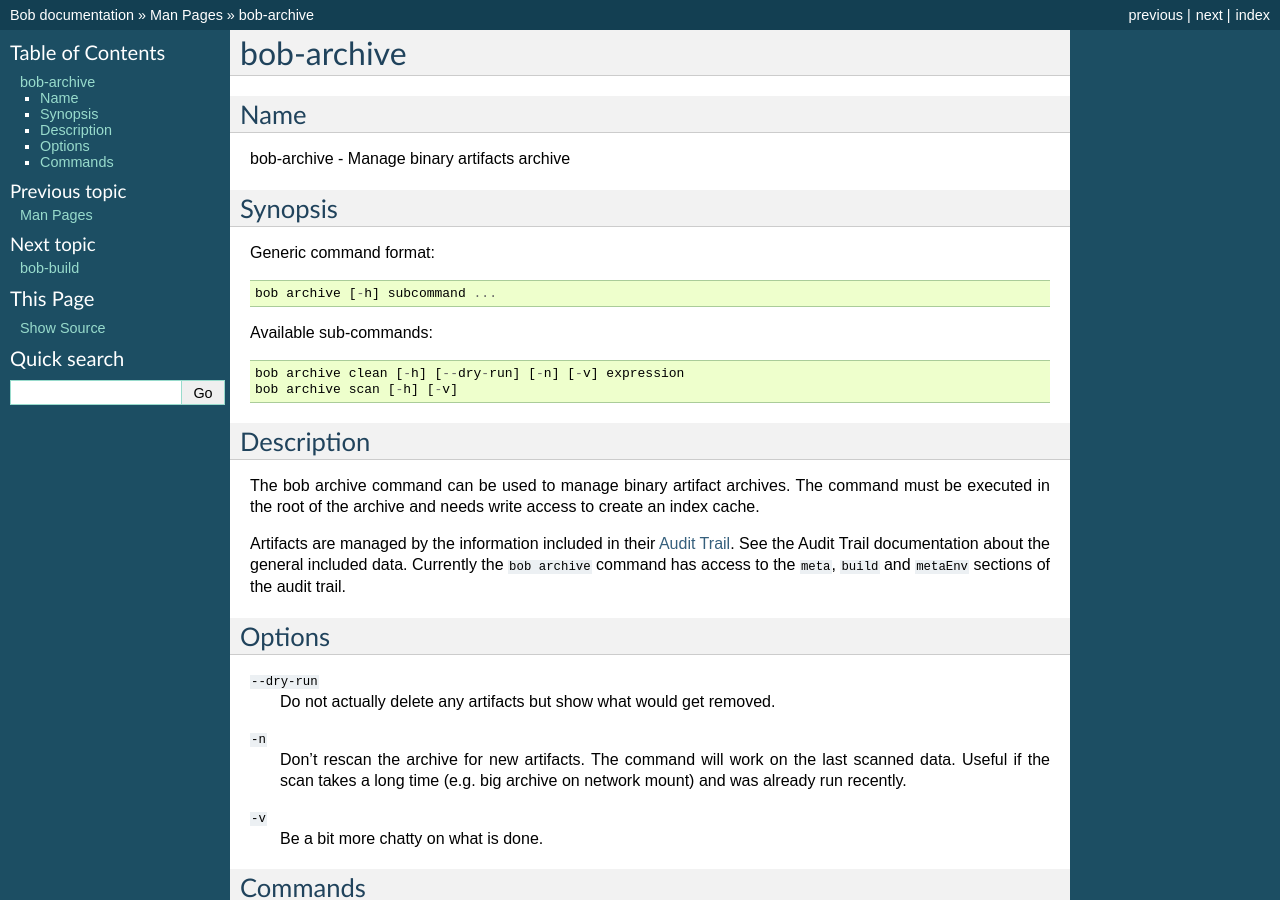
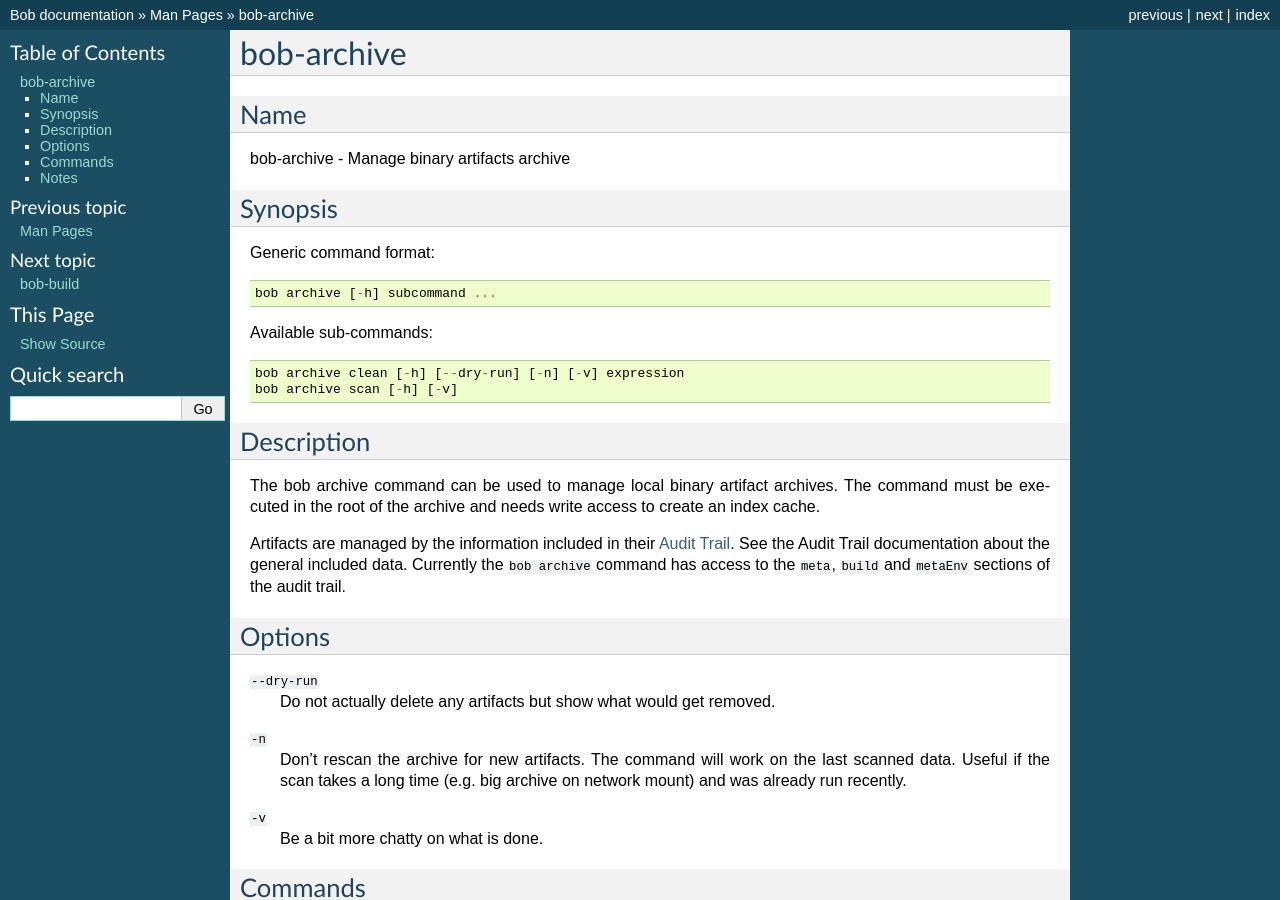
Before and after one commit to BobBuildTool/bob, a Sphinx documentation site: the page built from doc/manpages/bob-archive.rst, in a window 1280 px wide and 900 px high. Built offline with Sphinx 7.4.7, drawn with Linux system fonts in a browser that asks for light colours; formulas are drawn with MathJax 3; the version number could not be read and is left out; some of the changed text lies outside the part shown.

Commit message:
man/bob-archive: Clarify requirements
Double clarify that usage of `bob archive` is only locally possible so
nobody tries to use it with a remote archive like me ever again (at
least not as long as working remotely is not possible).

Relates to #339

```diff
--- a/doc/manpages/bob-archive.rst
+++ b/doc/manpages/bob-archive.rst
@@ -29,9 +29,9 @@
 Description
 -----------
 
-The bob archive command can be used to manage binary artifact archives. The
-command must be executed in the root of the archive and needs write access to
-create an index cache.
+The bob archive command can be used to manage local binary artifact archives.
+The command must be executed in the root of the archive and needs write access
+to create an index cache.
 
 Artifacts are managed by the information included in their
 :ref:`Audit Trail <audit-trail>`. See the Audit Trail documentation about the
@@ -94,3 +94,10 @@
     more convenient time. If the archive is located e.g. on a slow network
     drive it could be advantageous to scan the archive with a cron job over
     night.
+
+Notes
+-----
+
+``bob archive`` only works for local binary artifact archives. If you're using a
+remote archive, you need shell access and a working Bob installation on the
+machine providing your archive in order to be able to use ``bob archive``.
```
